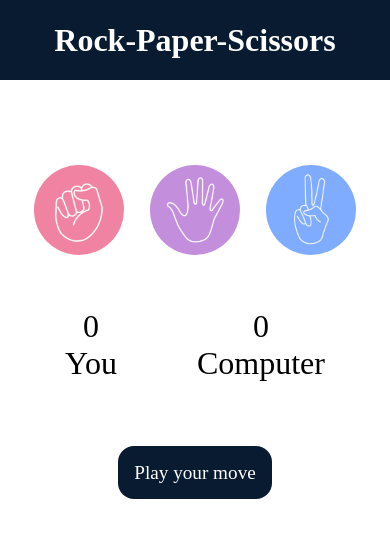
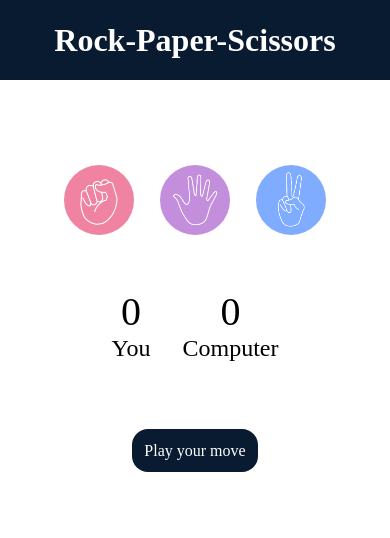
Before and after one commit to kshaDev/rock-paper-scissor, a plain HTML site: page index.html in a window 390 px wide. Drawn offline with Linux system fonts and the light colour scheme.

Commit message:
responsive UI fix

```diff
--- a/style.css
+++ b/style.css
@@ -69,24 +69,37 @@ img{
 
 @media (max-width: 600px) {
     .choices {
+        flex-wrap: wrap;
         gap: 1rem;
+        justify-content: center;
+        padding: 0 1rem;
     }
 
     .choice {
-        height: 100px;
-        width: 100px;
+        height: 80px;
+        width: 80px;
     }
 
     img {
-        height: 90px;
-        width: 90px;
+        height: 70px;
+        width: 70px;
+    }
+
+    .score-board {
+        gap: 2rem;
+        font-size: 1.5rem;
+    }
+
+    #user-score, #comp-score {
+        font-size: 2.5rem;
     }
 
     #msg {
-        font-size: 1.2rem;
+        font-size: 1rem;
+        padding: 0.8rem;
     }
 
-    #user-score, #comp-score {
-        font-size: 2rem;
+    body {
+        overflow-x: hidden;
     }
 }
```
